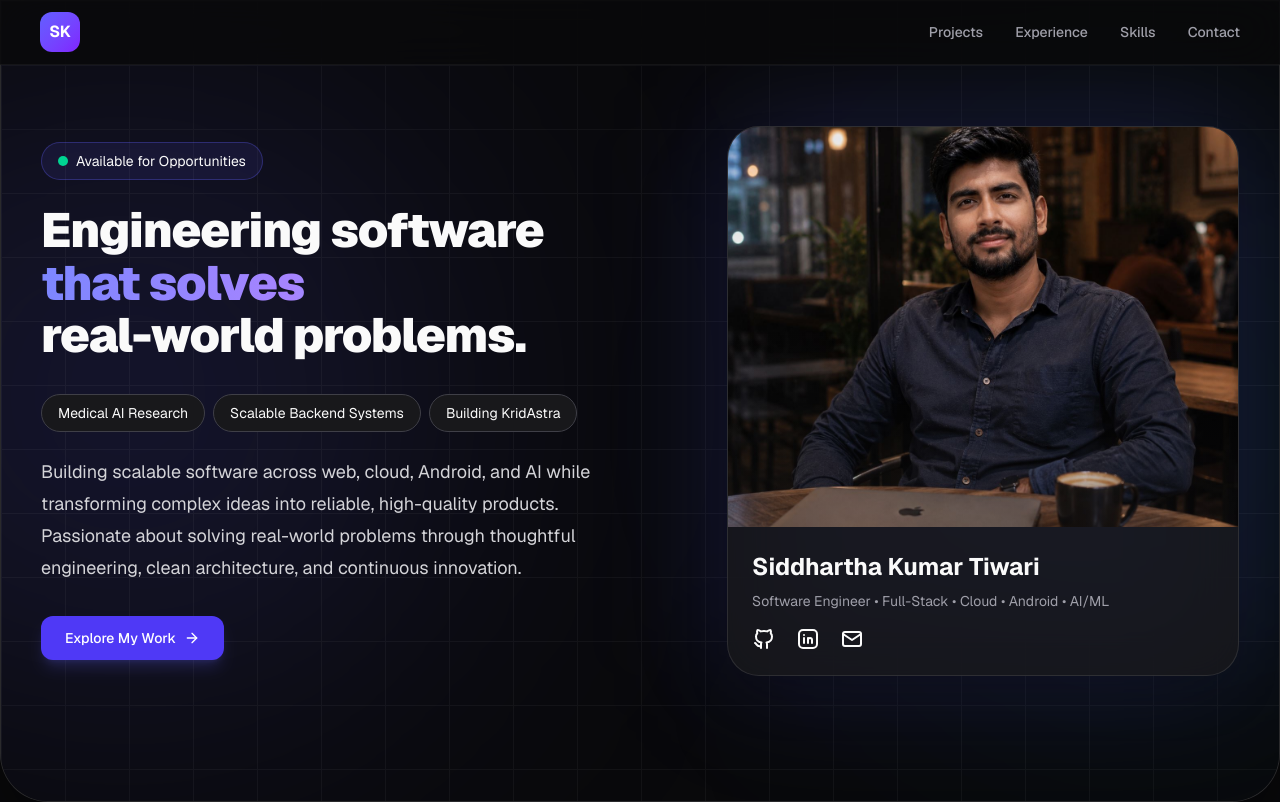
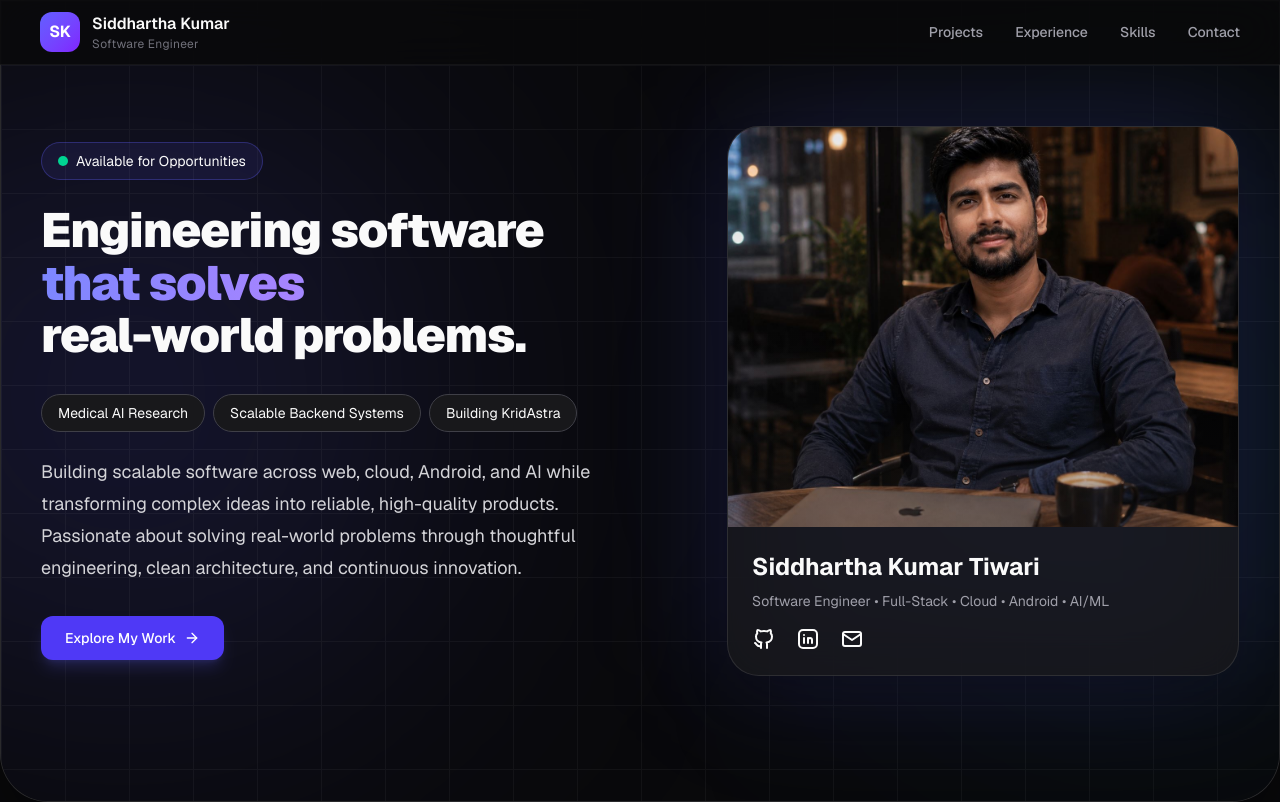
Before and after one commit to devsiddhartha31/devsiddhartha31.github.io, a Next.js app: page / in a window 1280 px wide. Shown: the top 802 px of the page. Built offline with nearby package versions, Linux system fonts and the light colour scheme.

Commit message:
fix(navbar): display brand text across all screen sizes

```diff
--- a/components/layout/Navbar.tsx
+++ b/components/layout/Navbar.tsx
@@ -27,7 +27,7 @@ export default function Navbar() {
                 {navbar.logo}
               </div>
 
-              <div className="sm:hidden">
+              <div>
                 <p className="font-semibold">
                   {navbar.heading}
                 </p>
```
